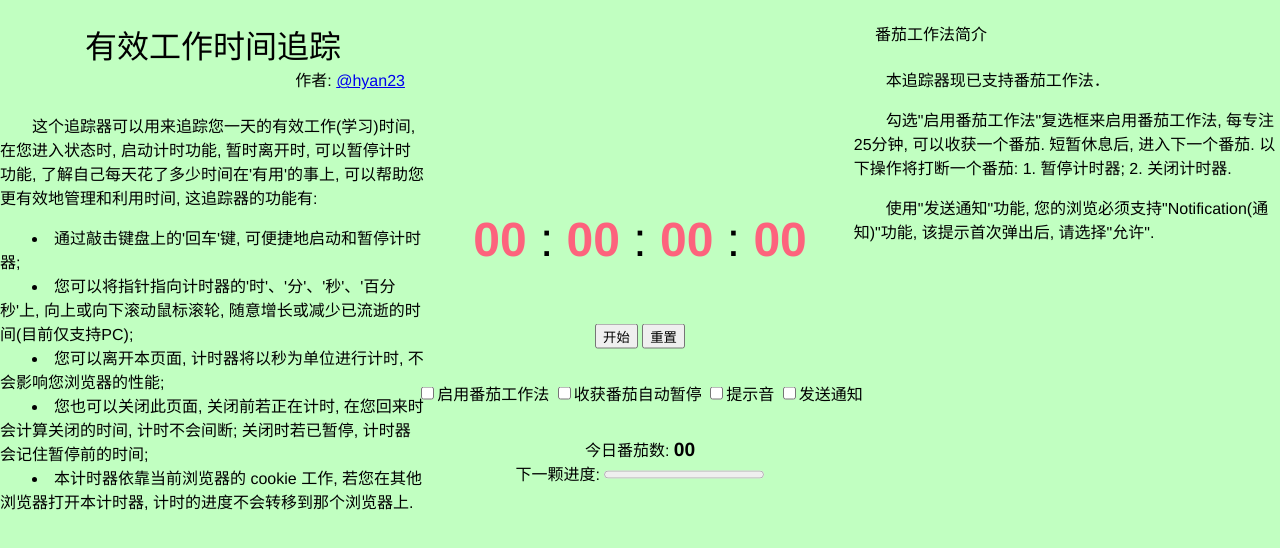
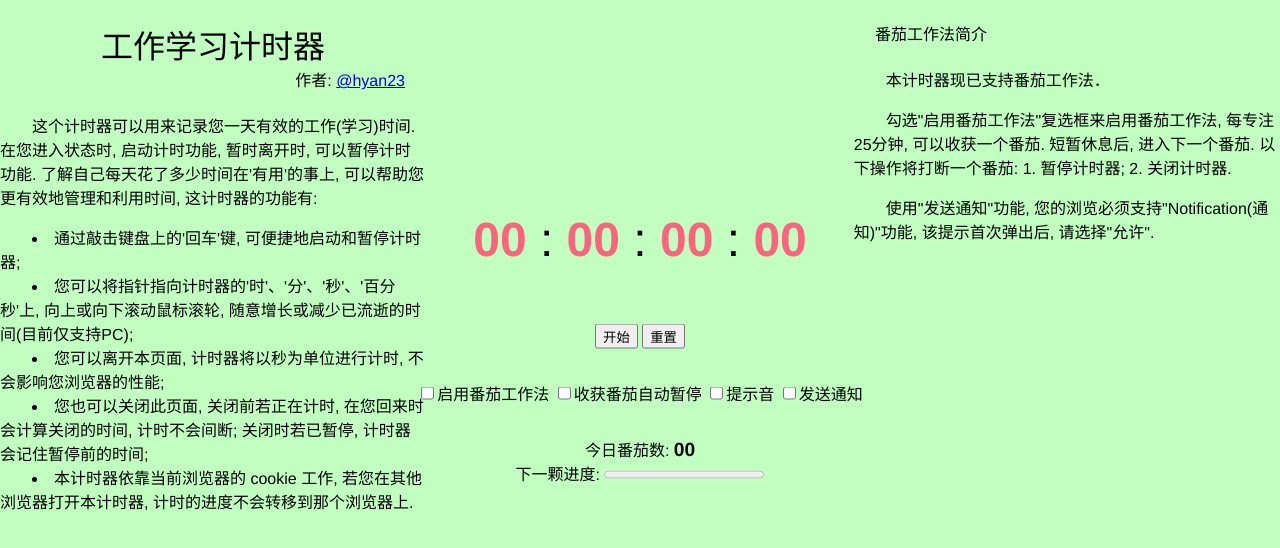
Before and after one commit to hyan23/timer, a plain HTML site: page index.html in a window 1280 px wide. Drawn offline with Linux system fonts and the light colour scheme.

Commit message:
Change app name

```diff
--- a/index.html
+++ b/index.html
@@ -7,7 +7,7 @@
     <meta http-equiv="X-UA-Compatible" content="IE=edge,chrome=1" />
     <meta name="renderer" content="webkit" />
     <meta name="viewport" content="width=device-width, initial-scale=1, maximum-scale=1, user-scalable=no" />
-    <title>有效工作时间追踪</title>
+    <title>工作学习计时器</title>
     <!-- https://icons8.com/license -->
     <link rel="icon" href="https://png.icons8.com/ultraviolet/50/000000/clock.png" type="image/x-icon" />
 
@@ -73,13 +73,14 @@
 <body>
     <div class="sticker" style="float: left;">
         <div class="title">
-            <div class="app-name">有效工作时间追踪</div>
+            <div class="app-name">工作学习计时器</div>
             <div class="author">作者:
                 <a href="https://github.com/hyan23" target="_blank">@hyan23</a>
             </div>
         </div>
         <div class="tips">
-            <p>这个追踪器可以用来追踪您一天的有效工作(学习)时间, 在您进入状态时, 启动计时功能, 暂时离开时, 可以暂停计时功能, 了解自己每天花了多少时间在'有用'的事上, 可以帮助您更有效地管理和利用时间, 这追踪器的功能有:</p>
+            <p>这个计时器可以用来记录您一天有效的工作(学习)时间. 在您进入状态时, 启动计时功能, 暂时离开时, 可以暂停计时功能. 了解自己每天花了多少时间在'有用'的事上, 可以帮助您更有效地管理和利用时间,
+                这计时器的功能有:</p>
             <li>通过敲击键盘上的'回车'键, 可便捷地启动和暂停计时器; </li>
             <li>您可以将指针指向计时器的'时'、'分'、'秒'、'百分秒'上, 向上或向下滚动鼠标滚轮, 随意增长或减少已流逝的时间(目前仅支持PC); </li>
             <li>您可以离开本页面, 计时器将以秒为单位进行计时, 不会影响您浏览器的性能; </li>
@@ -93,7 +94,7 @@
             <p>番茄工作法简介</p>
         </div>
         <div class="tips">
-            <p>本追踪器现已支持番茄工作法．</p>
+            <p>本计时器现已支持番茄工作法．</p>
             <p>勾选"启用番茄工作法"复选框来启用番茄工作法, 每专注25分钟, 可以收获一个番茄. 短暂休息后, 进入下一个番茄. 以下操作将打断一个番茄: 1. 暂停计时器; 2. 关闭计时器.</p>
             <p>使用"发送通知"功能, 您的浏览必须支持"Notification(通知)"功能, 该提示首次弹出后, 请选择"允许". </p>
         </div>
@@ -109,7 +110,8 @@
 
         <div class="controls">
             <button id="start_button" onfocus="this.blur();">开始</button>
-            <button id="reset_button" onclick="if (confirm('确定重置吗?')) { reset_timer(); }" onfocus="this.blur();">重置</button>
+            <button id="reset_button" onclick="if (confirm('确定重置吗?')) { reset_timer(); }"
+                onfocus="this.blur();">重置</button>
         </div>
         <div class="controls">
             <input id="enabled" type="checkbox" onchange="enable_tomato();">启用番茄工作法</input>
```
Also changed, not shown: 1 other file.
